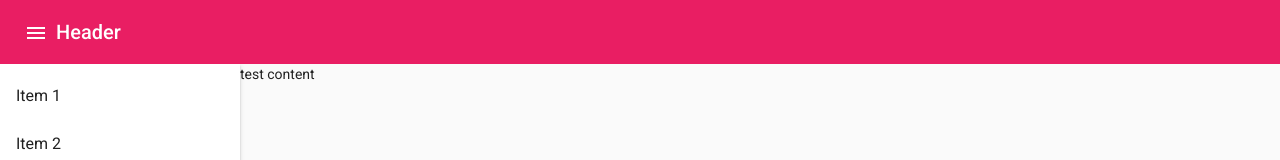
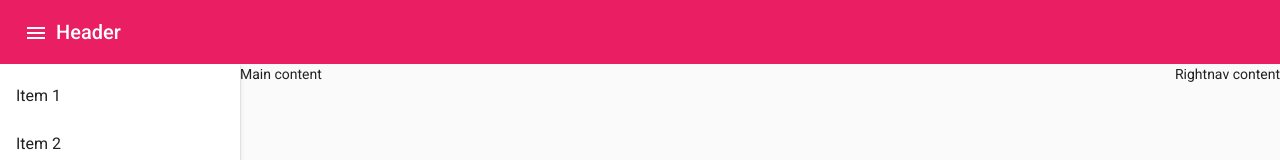
Before and after one commit to PabloCSScobar/ReviewIT, an Angular app: page / in a window 1280 px wide. Shown: the top 160 px of the page. Built offline with nearby package versions, Linux system fonts and the light colour scheme.

Commit message:
dodanie post list route

```diff
--- a/src/app/app-routing.module.ts
+++ b/src/app/app-routing.module.ts
@@ -1,9 +1,9 @@
 import { Routes } from '@angular/router';
-import { NavigationComponent } from './components/main-layout/navigation/navigation.component';
+import { PostListComponent } from './routes/post-list/post-list.component';
 
 export const routes: Routes = [
   {
     path: '',
-    component: NavigationComponent,
+    component: PostListComponent,
   },
 ];
--- a/src/app/components/main-layout/navigation/navigation.component.scss
+++ b/src/app/components/main-layout/navigation/navigation.component.scss
@@ -18,3 +18,9 @@
     border-width: 0;
   }
 }
+.content-wrapper {
+  display: flex;
+}
+.main-content {
+  flex: 2;
+}
--- a/src/app/components/main-layout/navigation/navigation.component.ts
+++ b/src/app/components/main-layout/navigation/navigation.component.ts
@@ -16,7 +16,14 @@ import { SidebarComponent } from '../sidebar/sidebar.component';
           <app-sidebar></app-sidebar>
         </mat-sidenav>
 
-        <mat-sidenav-content> test content </mat-sidenav-content>
+        <mat-sidenav-content>
+          <div class="content-wrapper">
+            <div class="main-content">
+              <ng-content select="[main-content]"></ng-content>
+            </div>
+            <ng-content select="[rightnav-content]"></ng-content>
+          </div>
+        </mat-sidenav-content>
       </mat-sidenav-container>
     </div>
   `,
--- /dev/null
+++ b/src/app/routes/post-list/post-list.component.ts
@@ -0,0 +1,21 @@
+import { Component, OnInit } from '@angular/core';
+import { CommonModule } from '@angular/common';
+import { NavigationComponent } from '../../components/main-layout/navigation/navigation.component';
+
+@Component({
+  selector: 'app-post-list',
+  standalone: true,
+  imports: [CommonModule, NavigationComponent],
+  template: `
+    <app-navigation>
+      <div main-content>Main content</div>
+      <div rightnav-content>Rightnav content</div>
+    </app-navigation>
+  `,
+  styles: [],
+})
+export class PostListComponent implements OnInit {
+  constructor() {}
+
+  ngOnInit(): void {}
+}
```
Also changed, not shown: 1 other file (tests, documents, lock files or other folders).
